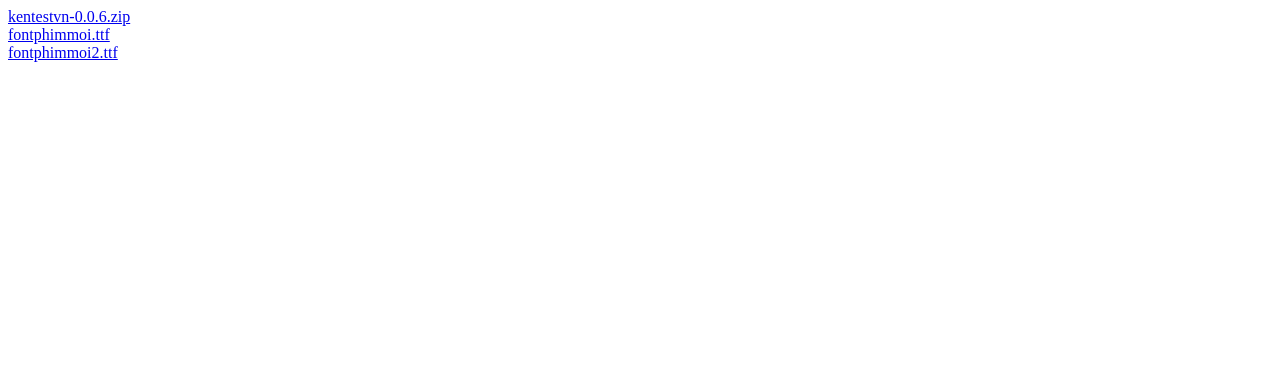
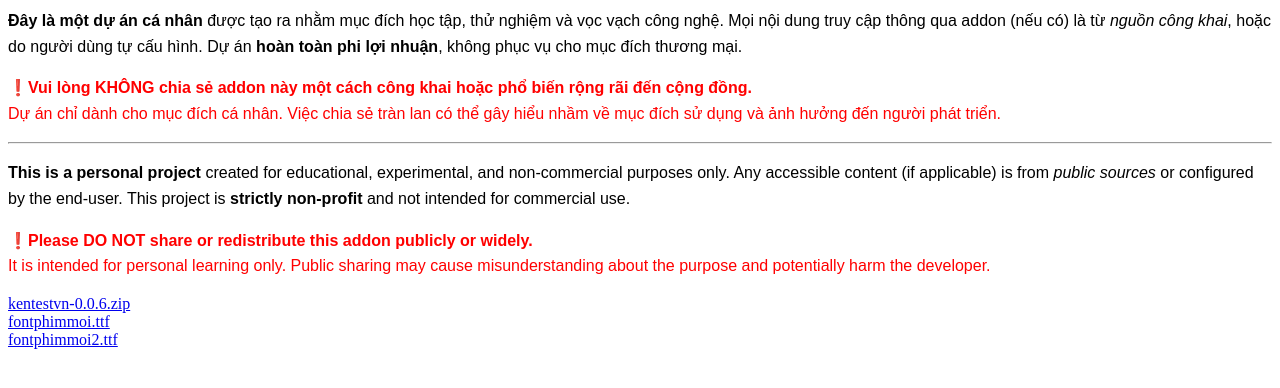
Before and after one commit to noonemoretimetest/noonemoretimetest.github.io, a plain HTML site: page index.html in a window 1280 px wide. Drawn offline with Linux system fonts and the light colour scheme.

Commit message:
Update index.html

```diff
--- a/index.html
+++ b/index.html
@@ -1,5 +1,29 @@
 <html>
   <body>
+  <div style="font-family: Arial, sans-serif; line-height: 1.6;">
+  <p>
+    <strong>Đây là một dự án cá nhân</strong> được tạo ra nhằm mục đích học tập, thử nghiệm và vọc vạch công nghệ.
+    Mọi nội dung truy cập thông qua addon (nếu có) là từ <em>nguồn công khai</em>, hoặc do người dùng tự cấu hình.
+    Dự án <strong>hoàn toàn phi lợi nhuận</strong>, không phục vụ cho mục đích thương mại.
+  </p>
+  <p style="color: red;">
+    ❗️<strong>Vui lòng KHÔNG chia sẻ addon này một cách công khai hoặc phổ biến rộng rãi đến cộng đồng.</strong><br>
+    Dự án chỉ dành cho mục đích cá nhân. Việc chia sẻ tràn lan có thể gây hiểu nhầm về mục đích sử dụng và ảnh hưởng đến người phát triển.
+  </p>
+
+  <hr>
+
+  <p>
+    <strong>This is a personal project</strong> created for educational, experimental, and non-commercial purposes only.
+    Any accessible content (if applicable) is from <em>public sources</em> or configured by the end-user.
+    This project is <strong>strictly non-profit</strong> and not intended for commercial use.
+  </p>
+  <p style="color: red;">
+    ❗️<strong>Please DO NOT share or redistribute this addon publicly or widely.</strong><br>
+    It is intended for personal learning only. Public sharing may cause misunderstanding about the purpose and potentially harm the developer.
+  </p>
+</div>
+
   <a href="/kentestvn-0.0.5.zip">kentestvn-0.0.6.zip</a><br />
     <a href="/fontphimmoi.ttf">fontphimmoi.ttf</a><br />
     <a href="/fontphimmoi2.ttf">fontphimmoi2.ttf</a><br />
```
